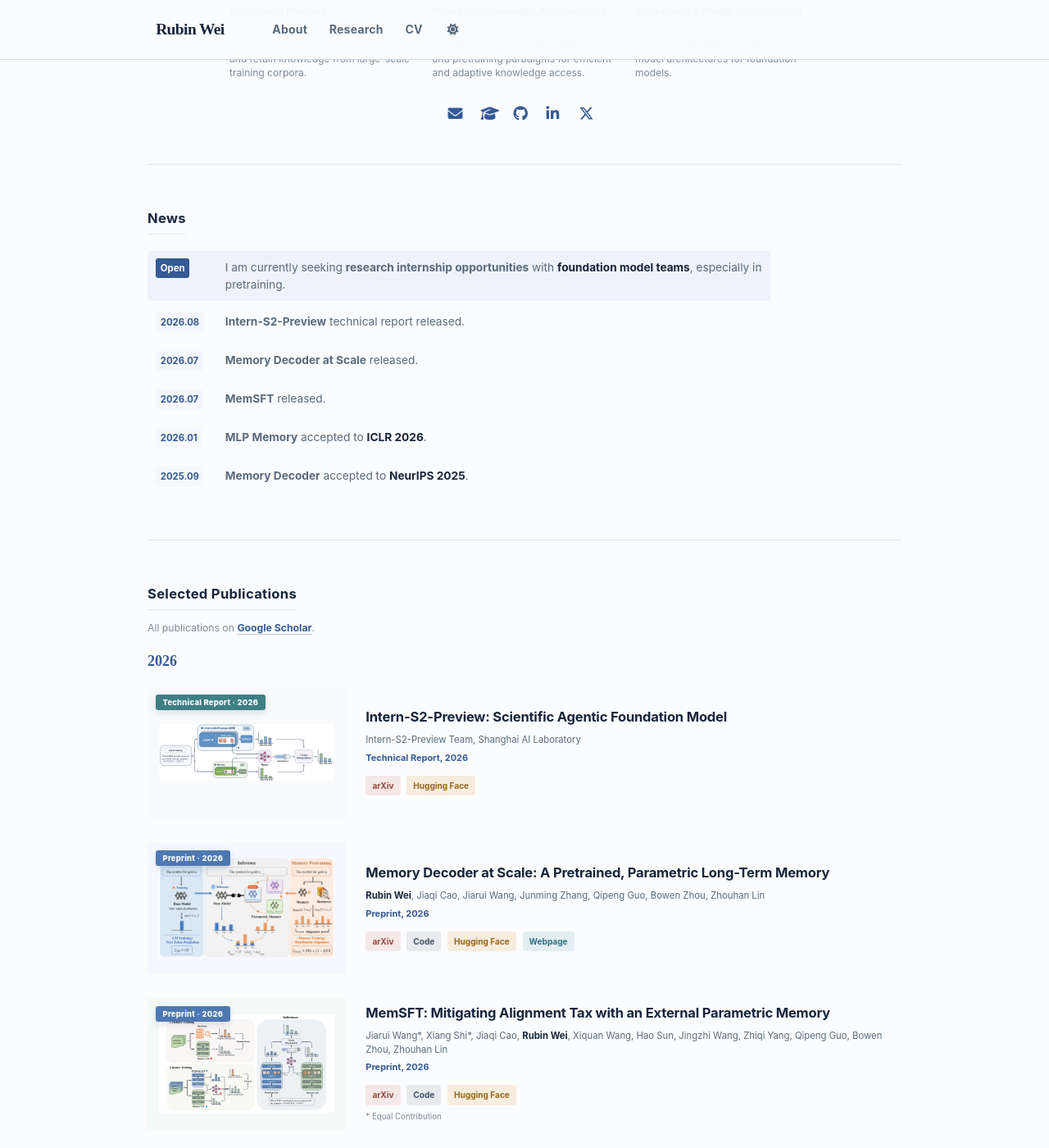
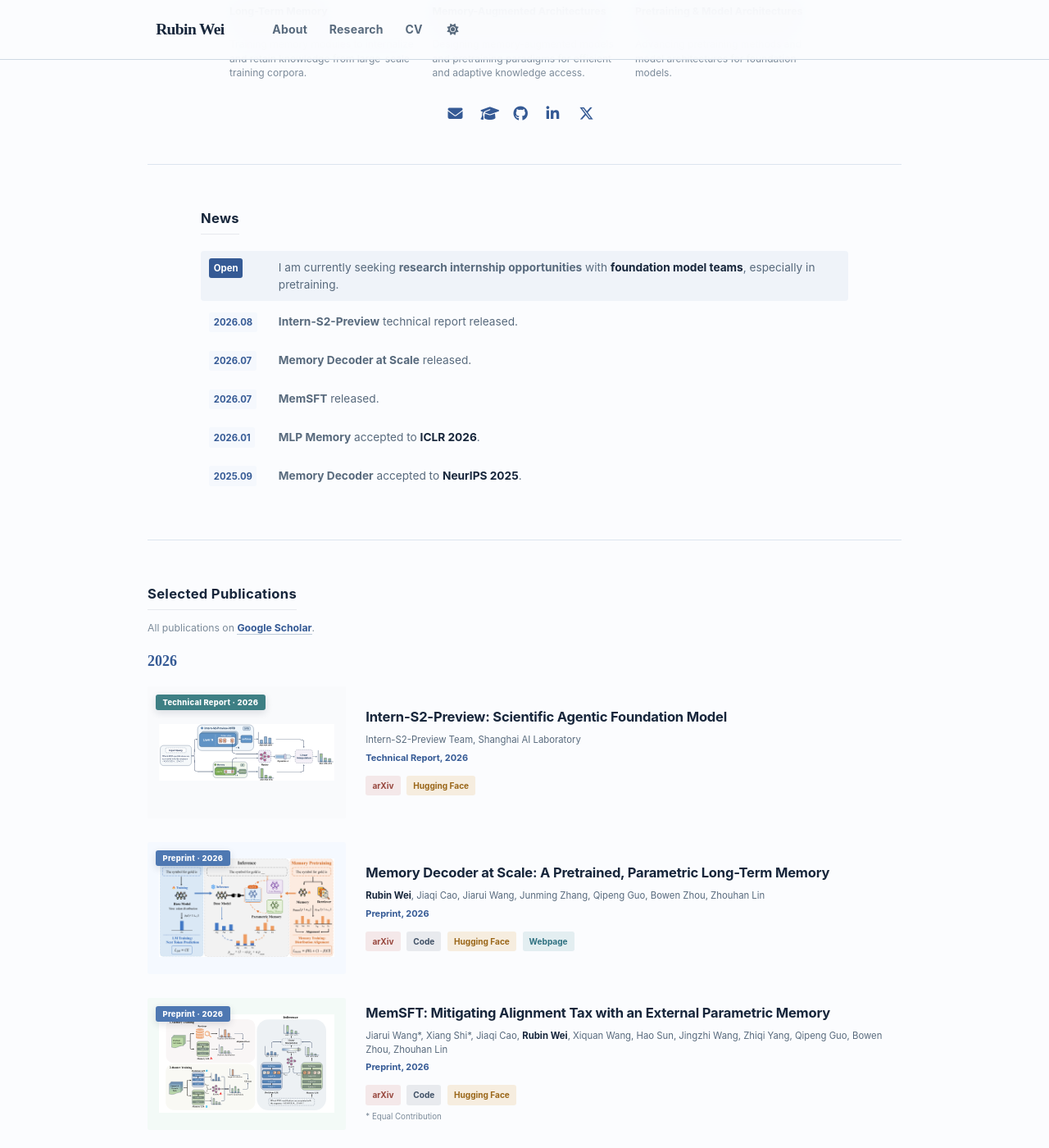
Before and after one commit to Rubin-Wei/Rubin-Wei.github.io, a Jekyll site: the page built from _pages/about.md, in a window 1280 px wide and 1400 px high, scrolled down 335 px. Shown: the whole window at 82% size. Built offline with Jekyll 4.4.1, drawn with Linux system fonts in a browser that asks for light colours.

Commit message:
Refine homepage alignment and favicon

```diff
--- a/_includes/head/custom.html
+++ b/_includes/head/custom.html
@@ -5,11 +5,11 @@
 <!-- Support for Academicons -->
 <link rel="stylesheet" href="{{ base_path }}/assets/css/academicons.css"/>
 
-<link rel="apple-touch-icon" sizes="180x180" href="{{ base_path }}/images/apple-touch-icon-180x180.png?v=rw1"/>
-<link rel="icon" type="image/png" href="{{ base_path }}/images/favicon-32x32.png?v=rw1" sizes="32x32"/>
-<link rel="icon" type="image/png" href="{{ base_path }}/images/favicon-192x192.png?v=rw1" sizes="192x192"/>
+<link rel="apple-touch-icon" sizes="180x180" href="{{ base_path }}/images/apple-touch-icon-180x180.png?v=w2"/>
+<link rel="icon" type="image/png" href="{{ base_path }}/images/favicon-32x32.png?v=w2" sizes="32x32"/>
+<link rel="icon" type="image/png" href="{{ base_path }}/images/favicon-192x192.png?v=w2" sizes="192x192"/>
 <link rel="manifest" href="{{ base_path }}/images/manifest.json"/>
-<link rel="icon" href="/images/favicon.ico?v=rw1"/>
+<link rel="icon" href="/images/favicon.ico?v=w2"/>
 <meta name="theme-color" content="#294f78"/>
 
 <!-- end custom head snippets -->
--- a/_sass/_research-home.scss
+++ b/_sass/_research-home.scss
@@ -1890,6 +1890,13 @@ html[data-theme="dark"] .honors-strip {
   background: var(--rubin-blue-dark);
 }
 
+.rubin-news > .rubin-section__header,
+.rubin-news > .news-list--selected {
+  width: min(calc(100% - 30px), 790px);
+  margin-right: auto;
+  margin-left: auto;
+}
+
 .rubin-cv {
   scroll-margin-top: 74px;
 }
@@ -1984,7 +1991,7 @@ html[data-theme="dark"] .honors-strip {
 }
 
 .cv-entry__head strong {
-  color: var(--rubin-ink);
+  color: var(--rubin-author-emphasis);
   font-size: 0.74rem;
   font-weight: 700;
   line-height: 1.45;
@@ -2074,6 +2081,11 @@ html[data-theme="dark"] .honors-strip {
     margin-top: 0.4rem;
   }
 
+  .rubin-news > .rubin-section__header,
+  .rubin-news > .news-list--selected {
+    width: 100%;
+  }
+
   .research-section__subhead--publications {
     margin-top: 2rem;
   }
```
Also changed, not shown: images/apple-touch-icon-180x180.png, images/favicon-192x192.png, images/favicon-32x32.png, images/favicon-512x512.png, images/favicon.ico, images/manifest.json.
